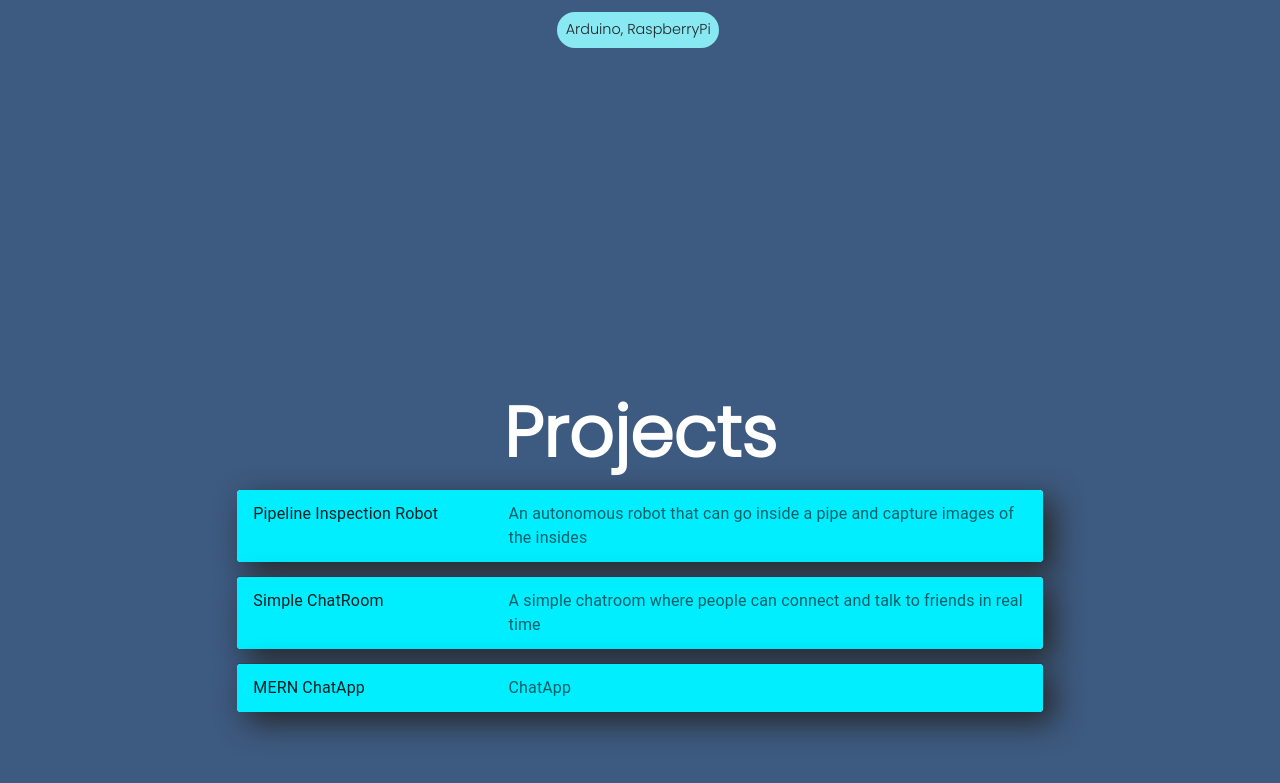
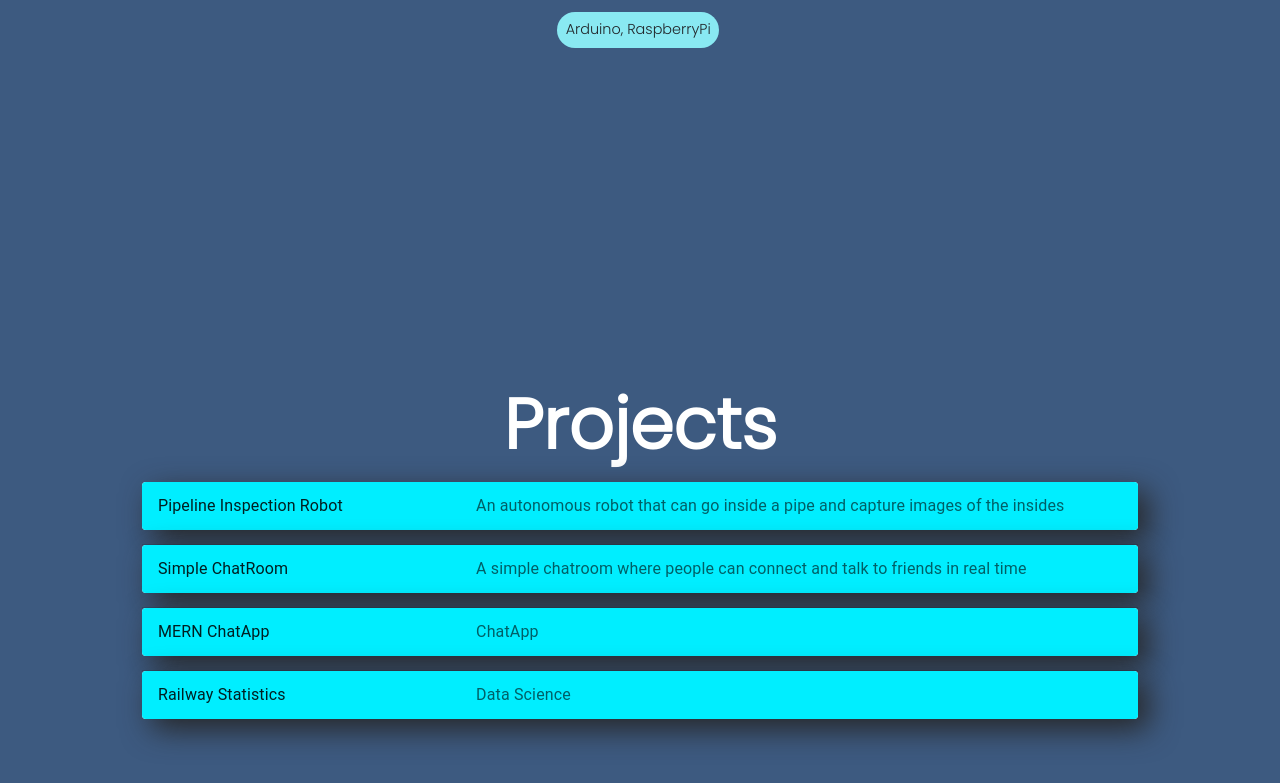
Before and after one commit to adityababerwal/portfolio, a React (Create React App) app: page / in a window 1280 px wide. Shown: the part 1407-2190 px from the top of the page. Built offline with nearby package versions, Linux system fonts and the light colour scheme.

Commit message:
add DS project

```diff
--- a/src/components/About/About.css
+++ b/src/components/About/About.css
@@ -4,6 +4,11 @@
   justify-content: center;
   align-items: center;
   min-height: 100vh;
+}
+@media (max-width: 700px) {
+  #About {
+    margin-top: 30vw;
+  }
 }
 
 .About.container {
--- a/src/components/Projects/Accordian.js
+++ b/src/components/Projects/Accordian.js
@@ -3,7 +3,6 @@ import Accordion from '@mui/material/Accordion';
 import AccordionDetails from '@mui/material/AccordionDetails';
 import AccordionSummary from '@mui/material/AccordionSummary';
 import Typography from '@mui/material/Typography';
-import ExpandMoreIcon from '@mui/icons-material/ExpandMore';
 
 export default function ControlledAccordions() {
   const [expanded, setExpanded] = React.useState(false);
@@ -130,6 +129,44 @@ export default function ControlledAccordions() {
           </ul>
         </AccordionDetails>
       </Accordion>
+
+      <Accordion
+        expanded={expanded === 'panel4'}
+        onChange={handleChange('panel4')}
+        sx={{
+          boxShadow: '10px 10px 30px #262626',
+          borderRadius: 1,
+        }}
+      >
+        <AccordionSummary
+          aria-controls="panel4bh-content"
+          id="panel3bh-header"
+          sx={{
+            backgroundColor: 'var(--glow-color)',
+            borderRadius: 1,
+          }}
+        >
+          <Typography sx={{ width: '33%', flexShrink: 0 }}>
+            Railway Statistics
+          </Typography>
+          <Typography sx={{ color: 'text.secondary' }}>Data Science</Typography>
+        </AccordionSummary>
+        <AccordionDetails>
+          <ul>
+            <li>Developed code that predicted various outcomes and properties of remarked trains and railway stations across India</li>
+            <li>Tools used
+              <ul>
+                <li>Python</li>
+                <li>Jupyter</li>
+                <li>Pandas</li>
+                <li>Numpy</li>
+                <li>Matplotlib</li>
+                <li>SciKit Learn</li>
+              </ul>
+            </li>
+          </ul>
+        </AccordionDetails>
+      </Accordion>
     </div>
   );
 }
```
